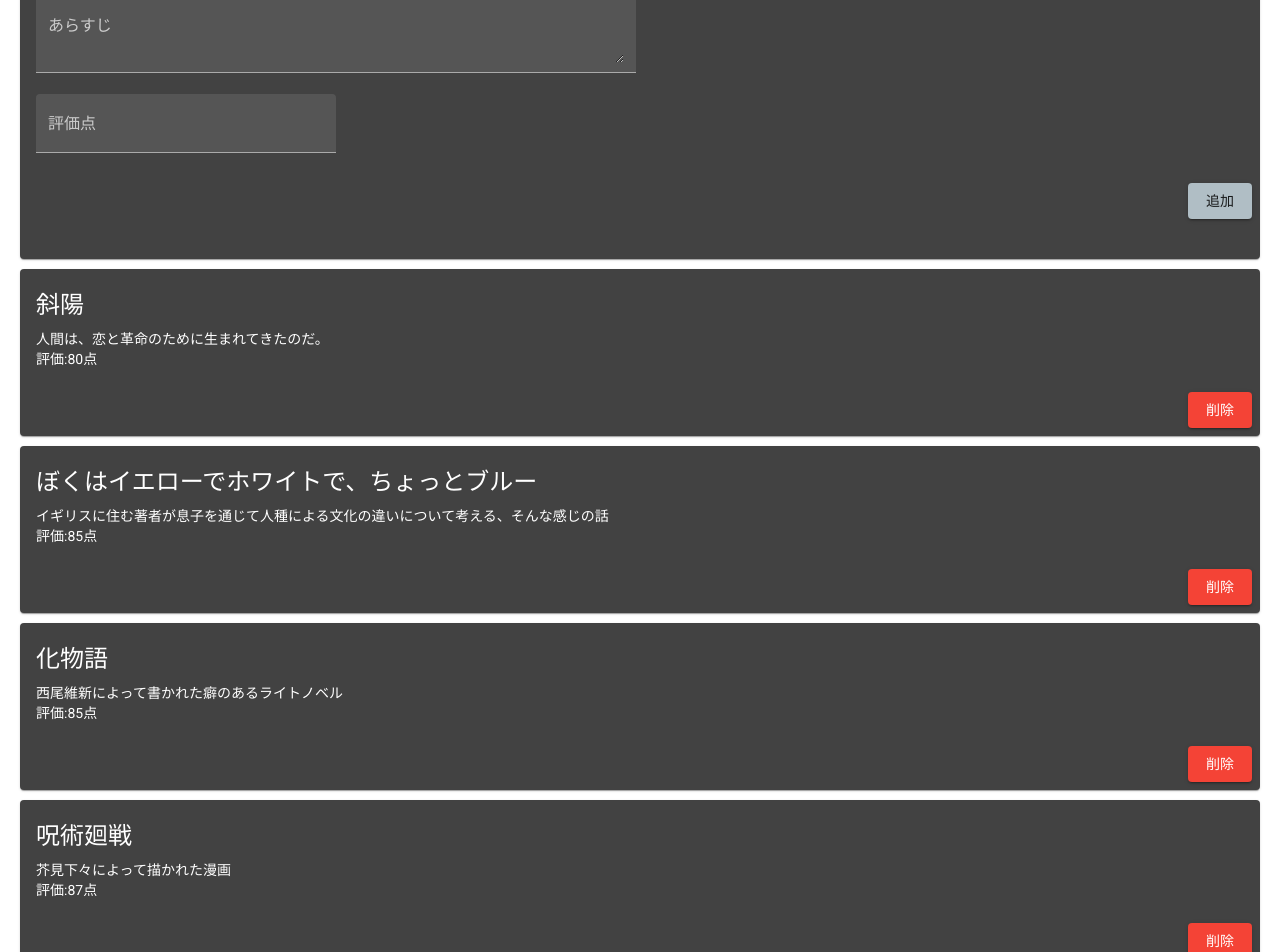
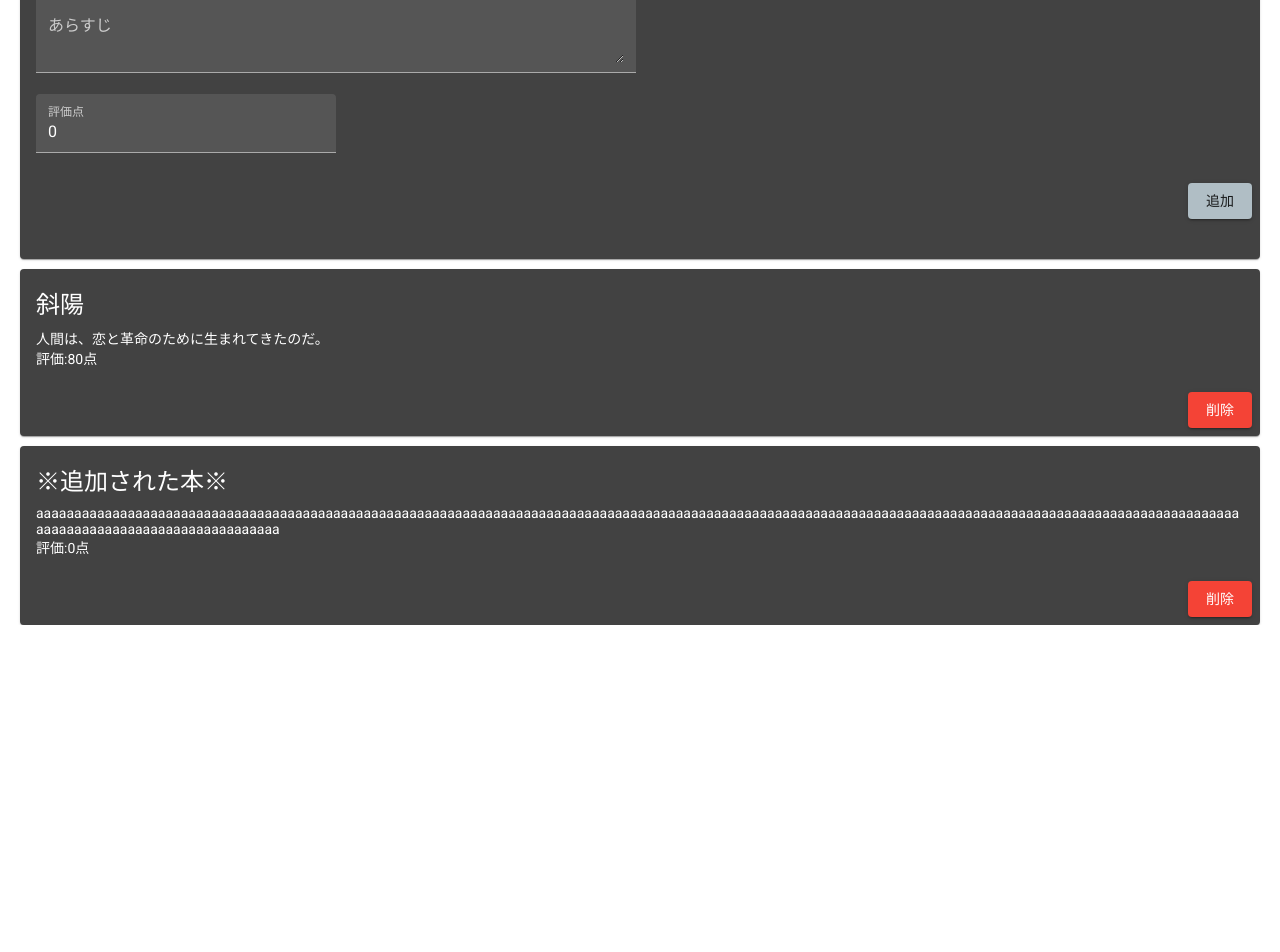
Before and after one commit to Chomolungma-229/intern-book-app, an Angular app in the folder intern-book-app/: page /pages/list in a window 1280 px wide. Shown: the part 220-1172 px from the top of the page. After the commit the page ends 845 px from the top, so only its background shows below. Built offline with nearby package versions, Linux system fonts and the light colour scheme.

Commit message:
追加ボタンを押すと書籍を追加できる機能を追加

```diff
--- a/intern-book-app/src/app/app.module.ts
+++ b/intern-book-app/src/app/app.module.ts
@@ -9,6 +9,8 @@
 import { ListComponent } from './pages/list/list.component';
 //components
 import { ToolbarComponent } from './components/toolbar/toolbar.component';
+import { CardComponent } from './components/card/card.component';
+
 //Angular Material
 import { MatCardModule } from '@angular/material/card';
 import { MatInputModule } from '@angular/material/input';
@@ -17,7 +19,6 @@
 import { MatButtonModule } from '@angular/material/button';
 import { MatIconModule } from '@angular/material/icon';
 import { MatSliderModule } from '@angular/material/slider';
-import { CardComponent } from './components/card/card.component';
 
 
 @NgModule({
--- a/intern-book-app/src/app/components/card/card.component.html
+++ b/intern-book-app/src/app/components/card/card.component.html
@@ -10,4 +10,3 @@
             <button mat-raised-button color="warn">削除</button>
         </mat-card-actions>
     </mat-card>
-    <mat-card></mat-card>
--- a/intern-book-app/src/app/pages/list/list.component.html
+++ b/intern-book-app/src/app/pages/list/list.component.html
@@ -4,30 +4,28 @@
         <div>
             <mat-form-field class="input-area" appearance="fill">
                 <mat-label>書籍名</mat-label>
-                <input matInput placeholder="書籍名">
+                <input matInput placeholder="書籍名" name="name" [(ngModel)]="name">
             </mat-form-field>
-
         </div>
 
         <div>
             <mat-form-field class="input-area" appearance="fill">
                 <mat-label>あらすじ</mat-label>
-                <textarea matInput placeholder="あらすじ"></textarea>
+                <textarea matInput placeholder="あらすじ" name="detail" [(ngModel)]="detail"></textarea>
             </mat-form-field>
         </div>
 
         <div>
             <mat-form-field class="rating"appearance="fill">
                 <mat-label>評価点</mat-label>
-                <input matInput placeholder="評価点">
+                <input matInput placeholder="評価点" name="evaluation" [(ngModel)]="evaluation">
             </mat-form-field>
-
         </div>
 
     </form>
     <section>
         <mat-card-actions align="end">
-            <button mat-raised-button color="accent">追加</button>
+            <button mat-raised-button color="accent" (click)="addBook()">追加</button>
         </mat-card-actions>
     </section>
 </mat-card>
--- a/intern-book-app/src/app/pages/list/list.component.ts
+++ b/intern-book-app/src/app/pages/list/list.component.ts
@@ -1,22 +1,5 @@
 import { Component, OnInit } from '@angular/core';
 import { Book } from 'src/app/types/interface';
-
-@Component({
-  selector: 'app-list',
-  templateUrl: './list.component.html',
-  styleUrls: ['./list.component.css']
-})
-export class ListComponent implements OnInit {
-
-  books = BOOKS;
-
-  constructor() { }
-
-  ngOnInit(): void {
-  }
-
-
-}
 
 export const BOOKS: Book[] = [
   {
@@ -25,23 +8,37 @@
       evaluation: 80
   },
   {
-      name: 'ぼくはイエローでホワイトで、ちょっとブルー',
-      detail: 'イギリスに住む著者が息子を通じて人種による文化の違いについて考える、そんな感じの話',
-      evaluation: 85
-  },
-  {
-      name: '化物語',
-      detail: '西尾維新によって書かれた癖のあるライトノベル',
-      evaluation: 85
-  },
-  {
-      name: '呪術廻戦',
-      detail: '芥見下々によって描かれた漫画',
-      evaluation: 87
-  },
-  {
       name: '※追加された本※',
       detail: 'aaaaaaaaaaaaaaaaaaaaaaaaaaaaaaaaaaaaaaaaaaaaaaaaaaaaaaaaaaaaaaaaaaaaaaaaaaaaaaaaaaaaaaaaaaaaaaaaaaaaaaaaaaaaaaaaaaaaaaaaaaaaaaaaaaaaaaaaaaaaaaaaaaaaaaaaaaaaaaaaaaaaaaaaaaaaaaaaaaaaaaaaaaaaaa',
       evaluation: 0
   }
 ]
+
+@Component({
+  selector: 'app-list',
+  templateUrl: './list.component.html',
+  styleUrls: ['./list.component.css']
+})
+
+export class ListComponent implements OnInit {
+
+  books = BOOKS;
+  name = '';
+  detail = '';
+  evaluation = 0;
+
+  constructor() { }
+
+  ngOnInit(): void {
+  }
+
+  addBook() {
+    this.books.push(
+      {
+      name: this.name,
+      detail: this.detail,
+      evaluation: this.evaluation
+      }
+    )
+  }
+}
```
